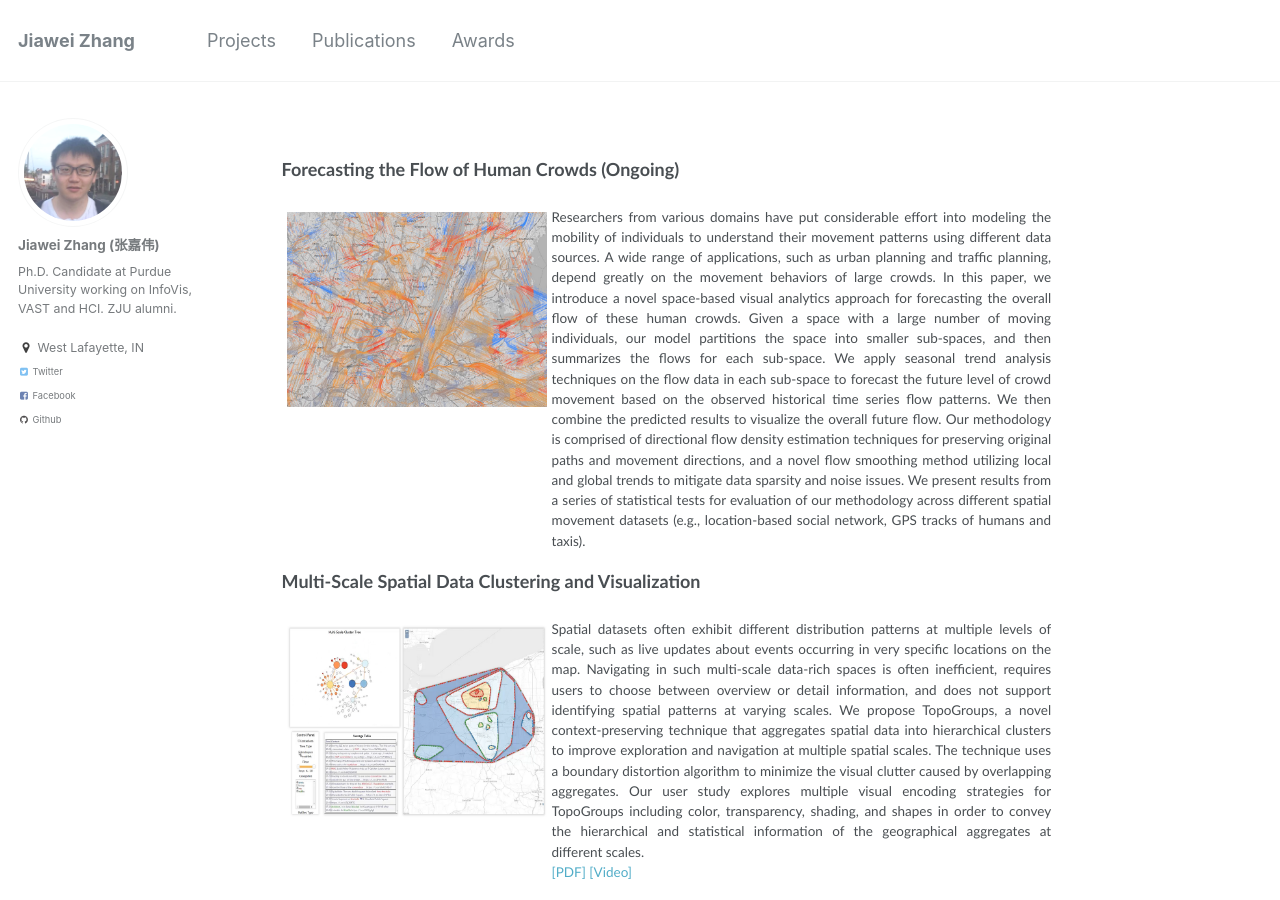
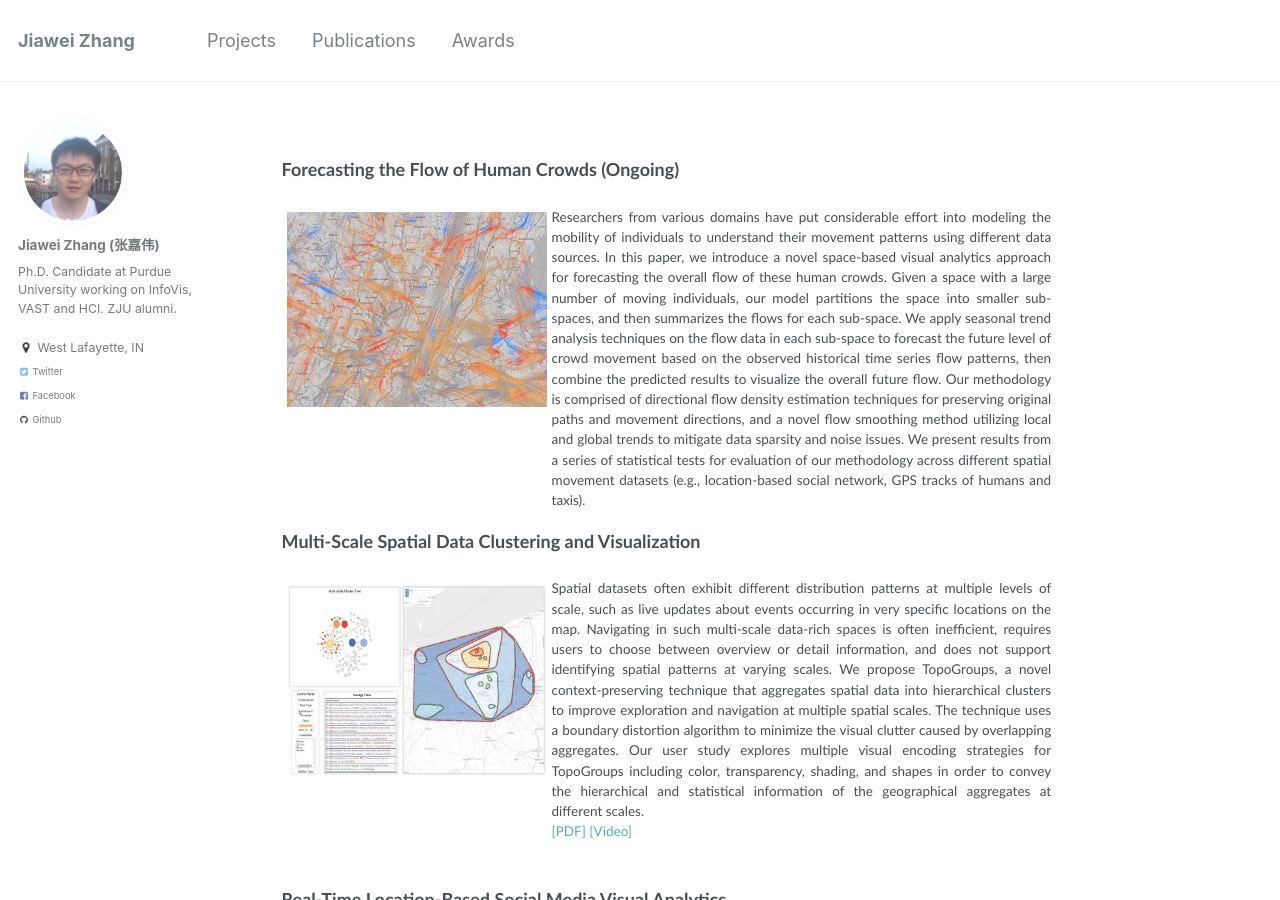
Before and after one commit to rivulet-zhang/rivulet-zhang.github.io, a Jekyll site: the page built from _pages/projects.md, in a window 1280 px wide and 900 px high. Built offline with Jekyll 4.4.1, drawn with Linux system fonts in a browser that asks for light colours.

Commit message:
initial commit

```diff
--- a/_pages/projects.md
+++ b/_pages/projects.md
@@ -13,7 +13,7 @@
 
 <img style="float: left; margin: 5px 5px 5px 5px;" src="/images/TVCG17-teaser.png" width="260" border="1"/>
 
-<p class="dsp" style="overflow: hidden;">Researchers from various domains have put considerable effort into modeling the mobility of individuals to understand their movement patterns using different data sources. A wide range of applications, such as urban planning and traffic planning, depend greatly on the movement behaviors of large crowds. In this paper, we introduce a novel space-based visual analytics approach for forecasting the overall flow of these human crowds. Given a space with a large number of moving individuals, our model partitions the space into smaller sub-spaces, and then summarizes the flows for each sub-space. We apply seasonal trend analysis techniques on the flow data in each sub-space to forecast the future level of crowd movement based on the observed historical time series flow patterns. We then combine the predicted results to visualize the overall future flow. Our methodology is comprised of directional flow density estimation techniques for preserving original paths and movement directions, and a novel flow smoothing method utilizing local and global trends to mitigate data sparsity and noise issues. We present results from a series of statistical tests for evaluation of our methodology across different spatial movement datasets (e.g., location-based social network, GPS tracks of humans and taxis).<br>
+<p class="dsp" style="overflow: hidden;">Researchers from various domains have put considerable effort into modeling the mobility of individuals to understand their movement patterns using different data sources. In this paper, we introduce a novel space-based visual analytics approach for forecasting the overall flow of these human crowds. Given a space with a large number of moving individuals, our model partitions the space into smaller sub-spaces, and then summarizes the flows for each sub-space. We apply seasonal trend analysis techniques on the flow data in each sub-space to forecast the future level of crowd movement based on the observed historical time series flow patterns, then combine the predicted results to visualize the overall future flow. Our methodology is comprised of directional flow density estimation techniques for preserving original paths and movement directions, and a novel flow smoothing method utilizing local and global trends to mitigate data sparsity and noise issues. We present results from a series of statistical tests for evaluation of our methodology across different spatial movement datasets (e.g., location-based social network, GPS tracks of humans and taxis).<br>
 </p>
 
 **Multi-Scale Spatial Data Clustering and Visualization**<br>
```
